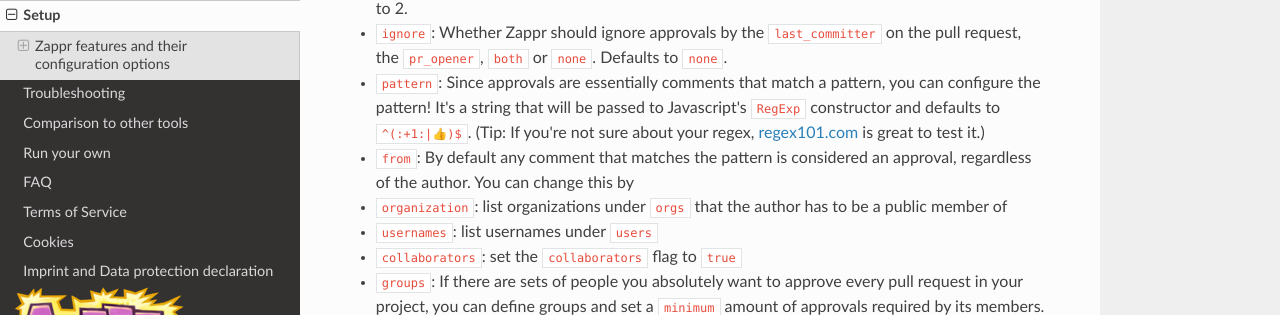
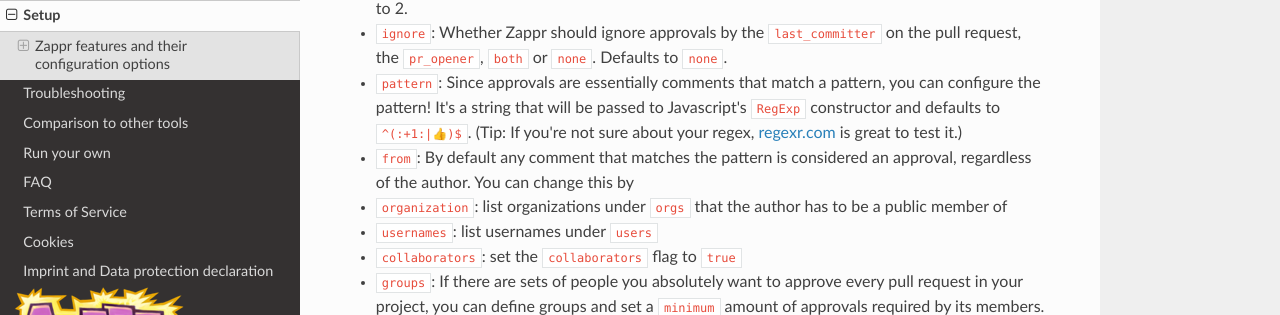
Before and after one commit to zalando/zappr, an MkDocs documentation site: the page built from docs/setup.md, in a window 1280 px wide and 900 px high, scrolled down 2188 px. Shown: the part 135-450 px from the top of the window. Built offline with MkDocs 1.6.1, drawn with Linux system fonts in a browser that asks for light colours; nearby versions of some CDN libraries; old or Windows-style settings are respelled for this version of MkDocs.

Commit message:
Doc change: regex101.com -> regexr.com
Documentation will mention regexr.com instead of regex101.com, because regex101.com incorrectly processes some expressions (#575 )

```diff
--- a/docs/setup.md
+++ b/docs/setup.md
@@ -42,7 +42,7 @@ It is customized by everything under `approvals`. The following options are supp
 
 * `minimum`: How many approvals a pull request needs before it is considered mergable. Defaults to 2.
 * `ignore`: Whether Zappr should ignore approvals by the `last_committer` on the pull request, the `pr_opener`, `both` or `none`. Defaults to `none`.
-* `pattern`: Since approvals are essentially comments that match a pattern, you can configure the pattern! It's a string that will be passed to Javascript's `RegExp` constructor and defaults to `^(:+1:|👍)$`. (Tip: If you're not sure about your regex, [regex101.com](https://regex101.com/) is great to test it.)
+* `pattern`: Since approvals are essentially comments that match a pattern, you can configure the pattern! It's a string that will be passed to Javascript's `RegExp` constructor and defaults to `^(:+1:|👍)$`. (Tip: If you're not sure about your regex, [regexr.com](https://regexr.com/) is great to test it.)
 * `from`: By default any comment that matches the pattern is considered an approval, regardless of the author. You can change this by
   * `organization`: list organizations under `orgs` that the author has to be a public member of
   * `usernames`: list usernames under `users`
```
